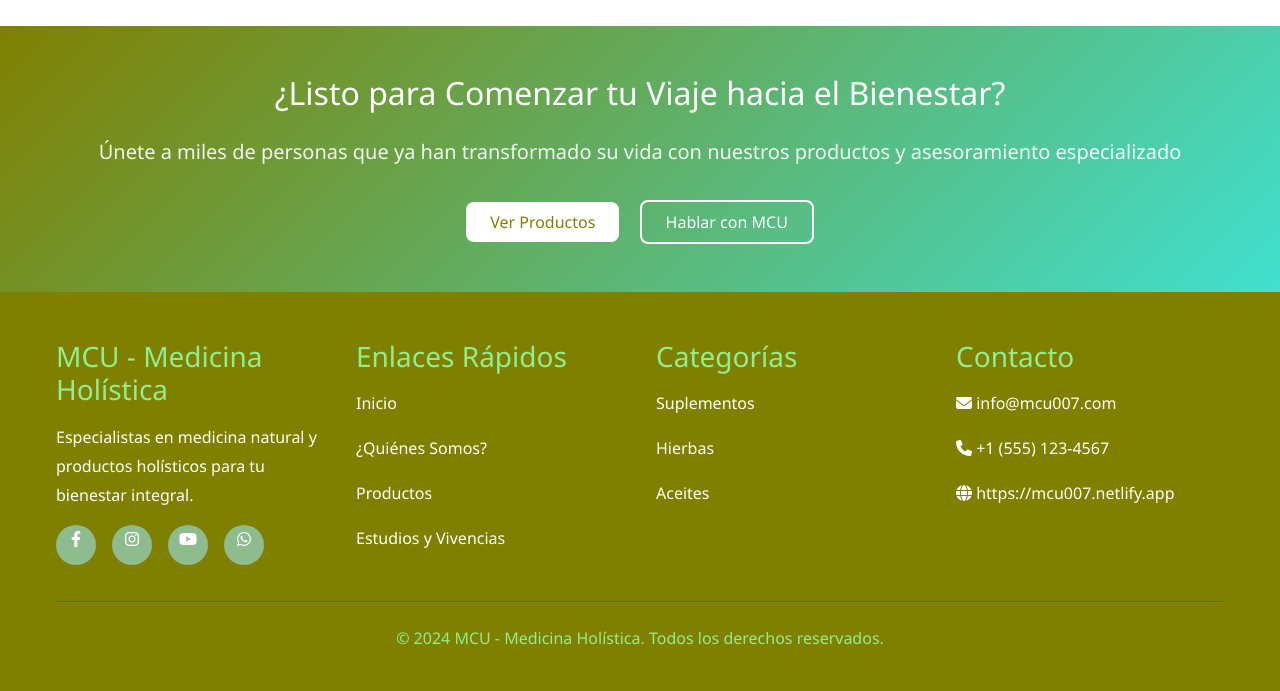
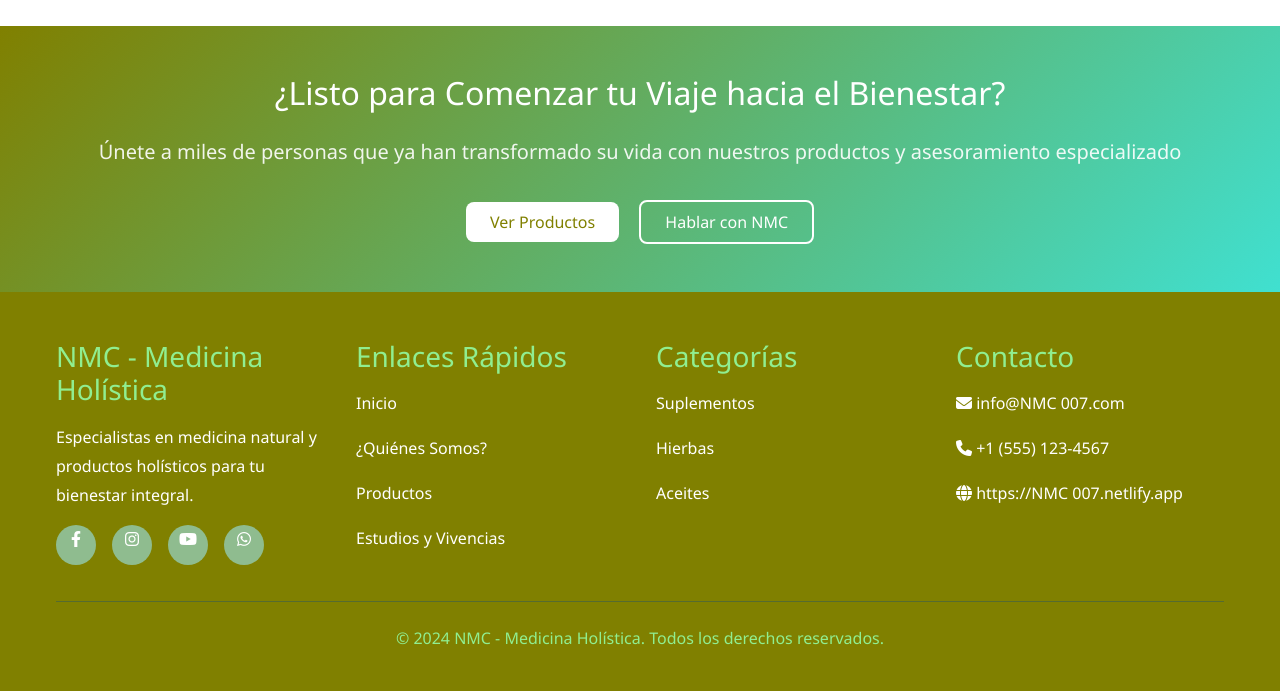
Before and after one commit to naturalncc/7070, a Flask app: page /quienes-somos in a window 1280 px wide. Shown: the part 3109-3800 px from the top of the page. Run offline with Flask 3, Linux system fonts and the light colour scheme.

Commit message:
Update quienes-somos.html

```diff
--- a/templates/quienes-somos.html
+++ b/templates/quienes-somos.html
@@ -4,15 +4,15 @@
     <!-- ==================== META TAGS - EDITABLE SECTION START ==================== -->
     <meta charset="UTF-8">
     <meta name="viewport" content="width=device-width, initial-scale=1.0">
-    <meta name="description" content="Conoce la historia de MCU, nuestro equipo de especialistas en medicina holística y nuestro compromiso con tu bienestar integral.">
-    <meta name="keywords" content="MCU historia, medicina holística, equipo médico, especialistas naturales, bienestar integral">
-    <title>¿Quiénes Somos? - MCU Medicina Holística</title>
+    <meta name="description" content="Conoce la historia de NMC , nuestro equipo de especialistas en medicina holística y nuestro compromiso con tu bienestar integral.">
+    <meta name="keywords" content="NMC  historia, medicina holística, equipo médico, especialistas naturales, bienestar integral">
+    <title>¿Quiénes Somos? - NMC  Medicina Holística</title>
     <!-- ==================== META TAGS - EDITABLE SECTION END ==================== -->
 
     <!-- ==================== EXTERNAL RESOURCES - EDITABLE SECTION START ==================== -->
     <link href="https://cdn.jsdelivr.net/npm/bootstrap@5.3.0/dist/css/bootstrap.min.css" rel="stylesheet">
     <link rel="stylesheet" href="https://cdnjs.cloudflare.com/ajax/libs/font-awesome/6.4.0/css/all.min.css">
-    <link rel="stylesheet" href="{{ url_for('static', filename='css/styles.css') }}">
+	<link rel="stylesheet" href="static/css/styles.css">
     <!-- ==================== EXTERNAL RESOURCES - EDITABLE SECTION END ==================== -->
 </head>
 <body>
@@ -22,7 +22,7 @@
             <div class="container">
                 <div class="navbar">
                     <a href="/" class="logo">
-                        <i class="fas fa-leaf"></i> MCU
+                        <i class="fas fa-leaf"></i> NMC
                     </a>
 
                     <!-- Desktop Navigation -->
@@ -73,7 +73,7 @@
         <div class="container">
             <div class="text-center">
                 <h1 style="color: var(--color-white); font-size: var(--font-size-xxl); margin-bottom: var(--spacing-md);">¿Quiénes Somos?</h1>
-                <p style="color: var(--color-white); font-size: var(--font-size-large); opacity: 0.9;">Conoce la historia y el equipo detrás de MCU</p>
+                <p style="color: var(--color-white); font-size: var(--font-size-large); opacity: 0.9;">Conoce la historia y el equipo detrás de NMC </p>
             </div>
         </div>
     </section>
@@ -86,18 +86,18 @@
                 <div class="col-lg-6">
                     <h2 class="section-title text-left">Nuestra Historia</h2>
                     <p class="mb-md">
-                        MCU nació en 2009 con una visión clara: democratizar el acceso a la medicina holística y productos naturales de la más alta calidad. Fundada por un equipo de profesionales apasionados por el bienestar integral, nuestra empresa ha crecido hasta convertirse en una referencia en el campo de la salud natural.
+                        NMC  nació en 2009 con una visión clara: democratizar el acceso a la medicina holística y productos naturales de la más alta calidad. Fundada por un equipo de profesionales apasionados por el bienestar integral, nuestra empresa ha crecido hasta convertirse en una referencia en el campo de la salud natural.
                     </p>
                     <p class="mb-md">
                         Durante más de 15 años, hemos ayudado a miles de personas a mejorar su calidad de vida a través de soluciones naturales respaldadas por la ciencia y la tradición milenaria. Nuestro compromiso es brindar productos auténticos, asesoramiento experto y un servicio personalizado que supere las expectativas de nuestros clientes.
                     </p>
                     <p>
-                        En MCU, creemos que cada persona es única y merece un enfoque personalizado para su bienestar. Por eso, nuestro equipo de especialistas está siempre disponible para brindar orientación y recomendaciones adaptadas a las necesidades individuales de cada cliente.
+                        En NMC , creemos que cada persona es única y merece un enfoque personalizado para su bienestar. Por eso, nuestro equipo de especialistas está siempre disponible para brindar orientación y recomendaciones adaptadas a las necesidades individuales de cada cliente.
                     </p>
                 </div>
                 <div class="col-lg-6">
                     <img src="https://pixabay.com/get/g07946325efb3baf22c3954b9568acd344ccd653442bef913b27e5b4edc2e63913ed94610584233d38688aed6f1f760d00a66470cb58ac15b5f9dc5dd2dd1899d_1280.jpg"
-                         alt="Historia de MCU"
+                         alt="Historia de NMC "
                          class="img-fluid rounded shadow">
                 </div>
             </div>
@@ -299,7 +299,7 @@
             </p>
             <div>
                 <a href="/productos" class="btn btn-white btn-lg me-3" style="background-color: var(--color-white); color: var(--color-olive);">Ver Productos</a>
-                <button class="btn btn-outline btn-lg" onclick="openChat('Hola, me gustaría conocer más sobre MCU y cómo pueden ayudarme con mi bienestar')" style="border-color: var(--color-white); color: var(--color-white);">Hablar con MCU</button>
+                <button class="btn btn-outline btn-lg" onclick="openChat('Hola, me gustaría conocer más sobre NMC  y cómo pueden ayudarme con mi bienestar')" style="border-color: var(--color-white); color: var(--color-white);">Hablar con NMC </button>
             </div>
         </div>
     </section>
@@ -310,7 +310,7 @@
         <div class="container">
             <div class="footer-content">
                 <div class="footer-section">
-                    <h3>MCU - Medicina Holística</h3>
+                    <h3>NMC  - Medicina Holística</h3>
                     <p>Especialistas en medicina natural y productos holísticos para tu bienestar integral.</p>
                     <div class="social-links">
                         <a href="#" class="social-link" title="Facebook">
@@ -345,14 +345,14 @@
 
                 <div class="footer-section">
                     <h3>Contacto</h3>
-                    <p><i class="fas fa-envelope"></i> info@mcu007.com</p>
+                    <p><i class="fas fa-envelope"></i> info@NMC 007.com</p>
                     <p><i class="fas fa-phone"></i> +1 (555) 123-4567</p>
-                    <p><i class="fas fa-globe"></i> https://mcu007.netlify.app</p>
+                    <p><i class="fas fa-globe"></i> https://NMC 007.netlify.app</p>
                 </div>
             </div>
 
             <div class="footer-bottom">
-                <p>&copy; 2024 MCU - Medicina Holística. Todos los derechos reservados.</p>
+                <p>&copy; 2024 NMC  - Medicina Holística. Todos los derechos reservados.</p>
             </div>
         </div>
     </footer>
@@ -363,7 +363,7 @@
         <button class="chat-toggle" id="chatToggle">💬</button>
         <div class="chat-container" id="chatContainer">
             <div class="chat-header">
-                <h4>MCU - Tu Asesor de Salud</h4>
+                <h4>NMC  - Tu Asesor de Salud</h4>
                 <small>Especialista en Medicina Holística</small>
             </div>
             <div class="chat-messages" id="chatMessages"></div>
@@ -424,8 +424,10 @@
 
     <!-- ==================== JAVASCRIPT - EDITABLE SECTION START ==================== -->
     <script src="https://cdn.jsdelivr.net/npm/bootstrap@5.3.0/dist/js/bootstrap.bundle.min.js"></script>
-    <script src="{{ url_for('static', filename='js/Categorias.js') }}"></script>
-    <script src="{{ url_for('static', filename='js/main.js') }}"></script>
+   <!-- Categories Data -->
+    <script src="static/js/Categorias.js"></script>
+   <!-- Main Application JS -->
+    <script src="static/js/main.js"></script>
     <!-- ==================== JAVASCRIPT - EDITABLE SECTION END ==================== -->
 </body>
 </html>
```
